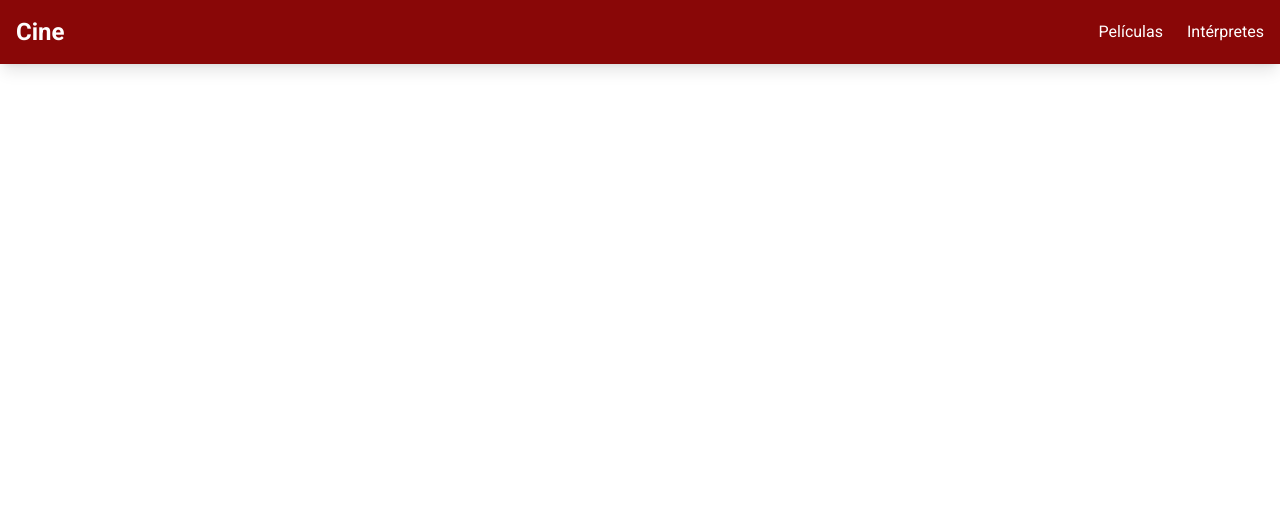
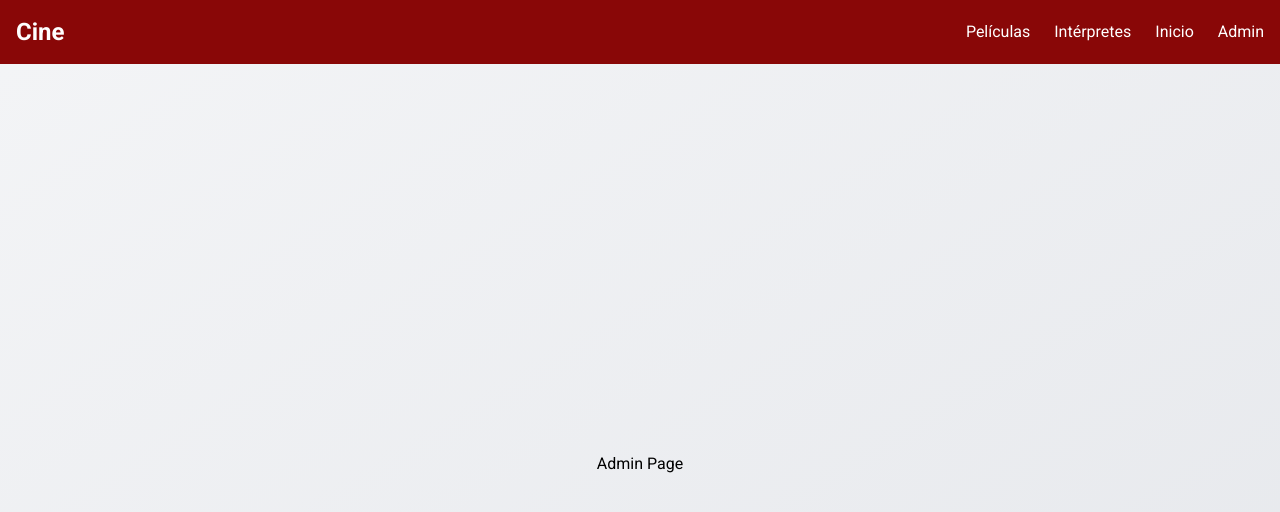
Before and after one commit to CaulShiverss/peliculas_navegables, a React (Vite) app: page /admin in a window 1280 px wide. Shown: the top 512 px of the page. Built offline with nearby package versions, Linux system fonts and the light colour scheme.

Commit message:
Todas las paginas

```diff
--- a/src/App.jsx
+++ b/src/App.jsx
@@ -4,6 +4,7 @@ import Container from "./components/Container";
 import HomePage from "./pages/HomePage";
 import InterpretesPage from "./pages/InterpretesPage";
 import MoviesPage from "./pages/MoviesPage";
+import AdminPage from "./pages/AdminPage";
 
 function App() {
   return (
@@ -14,6 +15,8 @@ function App() {
           <Route path="/" element={<HomePage />} />
           <Route path="/peliculas" element={<MoviesPage />} />
           <Route path="/interpretes" element={<InterpretesPage />} />
+          <Route path="/admin" element={<AdminPage />} />
+          <Route path="*" element={<h1>Página no encontrada</h1>} />
         </Route>
       </Routes>
     </>
--- a/src/components/Nav.jsx
+++ b/src/components/Nav.jsx
@@ -9,6 +9,12 @@ function Nav() {
       <Link to="/interpretes" className="hover:text-blue-200 transition">
         Intérpretes
       </Link>
+      <Link to="/" className="hover:text-blue-200 transition">
+        Inicio
+      </Link>
+      <Link to="/admin" className="hover:text-blue-200 transition">
+        Admin
+      </Link>
     </nav>
   );
 }
--- /dev/null
+++ b/src/pages/AdminPage.jsx
@@ -0,0 +1,6 @@
+function AdminPage() {
+    return(
+        <h1>Admin Page</h1>
+    )
+}
+export default AdminPage;
```
